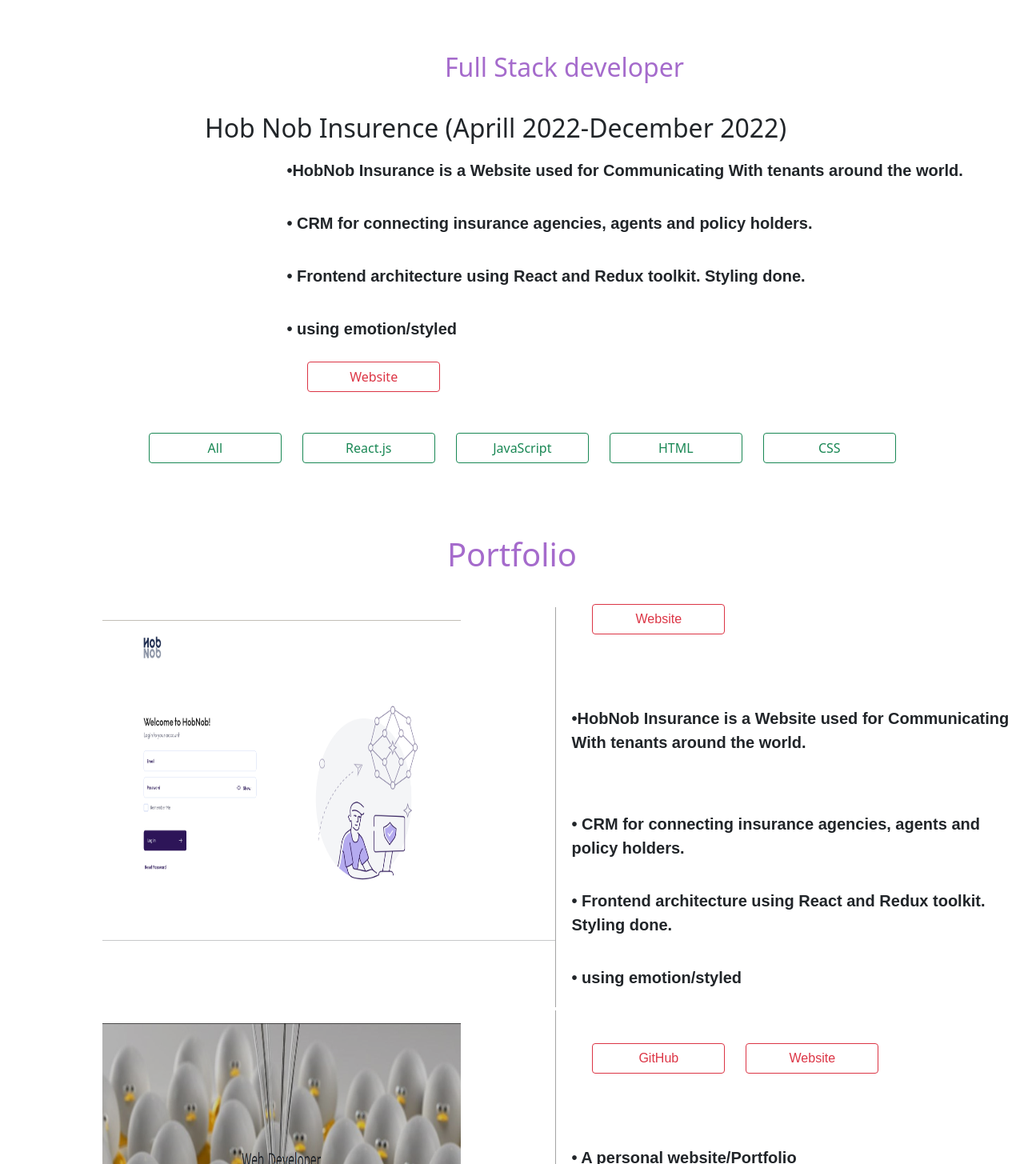
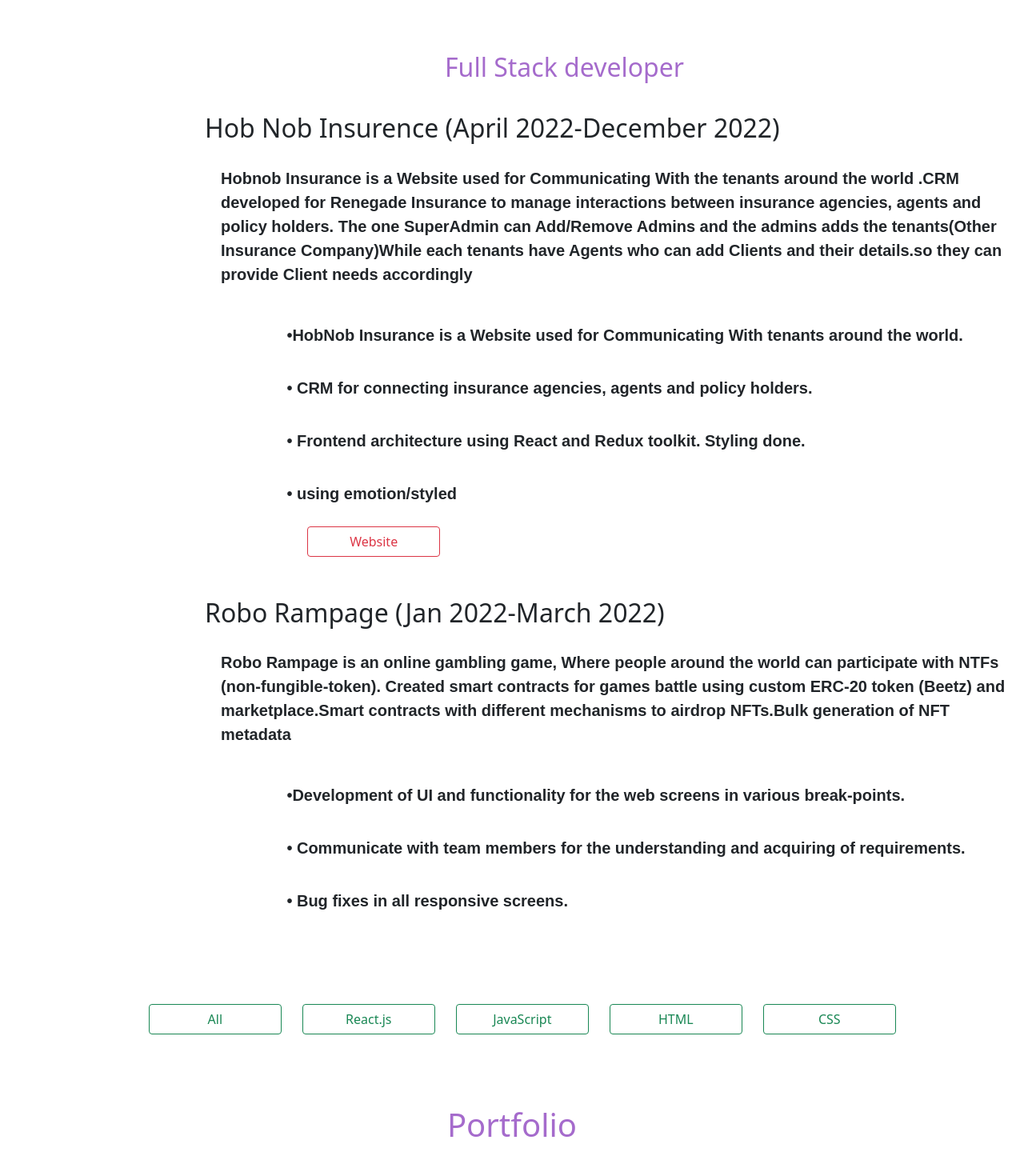
Before and after one commit to afreedicp/Portfolio, a React (Create React App) app: page / in a window 1280 px wide. Shown: the part 1873-3328 px from the top of the page at 80% size. Built offline with nearby package versions, Linux system fonts and the light colour scheme.

Commit message:
Added Experience in Portfolio

```diff
--- a/src/components/Experience.jsx
+++ b/src/components/Experience.jsx
@@ -2,6 +2,12 @@
 import './Skills.css';
 export const Renegade = {
   id: 'React and Express',
+  description: `Hobnob Insurance is a Website used for Communicating With the tenants
+around the world .CRM developed for Renegade Insurance to manage interactions
+between insurance agencies, agents and policy holders. The one SuperAdmin can
+Add/Remove Admins and the admins adds the tenants(Other Insurance
+Company)While each tenants have Agents who can add Clients and their details.so
+they can provide Client needs accordingly`,
   url: 'https://crm.dev.joinhobnob.com/',
   image1: 'img/renegade.png',
   p1: '    •HobNob Insurance is a Website used for Communicating With tenants around the world.',
@@ -9,6 +15,20 @@
 `,
   p4: `• Frontend architecture using React and Redux toolkit. Styling done.`,
   p5: `• using emotion/styled`,
+};
+export const Robo = {
+  description: `Robo Rampage is an online gambling game, Where people around the world can
+participate with NTFs (non-fungible-token). Created smart contracts for games battle
+using custom ERC-20 token (Beetz) and marketplace.Smart contracts with different
+mechanisms to airdrop NFTs.Bulk generation of NFT metadata`,
+  id: 'React and Express',
+  url: 'https://crm.dev.joinhobnob.com/',
+  image1: 'img/renegade.png',
+  p1: '    •Development of UI and functionality for the web screens in various break-points.',
+  p3: `• Communicate with team members for the understanding and acquiring of
+requirements.
+`,
+  p4: `• Bug fixes in all responsive screens.`,
 };
 const Experience = () => {
   return (
@@ -18,7 +38,8 @@
         <h1>Hamon Technology (2022-present)</h1>
         <div className='Experiance'>
           <h2 className='Role'>Full Stack developer</h2>
-          <h2>Hob Nob Insurence (Aprill 2022-December 2022)</h2>
+          <h2>Hob Nob Insurence (April 2022-December 2022)</h2>
+          <p className='DescrptionOfTheProject'>{Renegade.description}</p>
           <div className='full-portfolio'>
             <div className='portfolio-container'>
               <div className='Description'>
@@ -32,6 +53,18 @@
               </div>
             </div>
           </div>
+          <h2>Robo Rampage (Jan 2022-March 2022)</h2>
+          <p className='DescrptionOfTheProject'>{Robo.description}</p>
+          <div className='full-portfolio'>
+            <div className='portfolio-container'>
+              <div className='Description'>
+                <p>{Robo.p1}</p>
+                <p>{Robo.p3}</p>
+                <p>{Robo.p4}</p>
+                <p>{Robo.p5}</p>
+              </div>
+            </div>
+          </div>
         </div>
       </div>
     </section>
--- a/src/components/Skills.css
+++ b/src/components/Skills.css
@@ -69,3 +69,6 @@
   color: rgb(165, 107, 204);
   padding: 30px 30px 30px 300px;
 }
+.DescrptionOfTheProject {
+  padding: 20px;
+}
```
